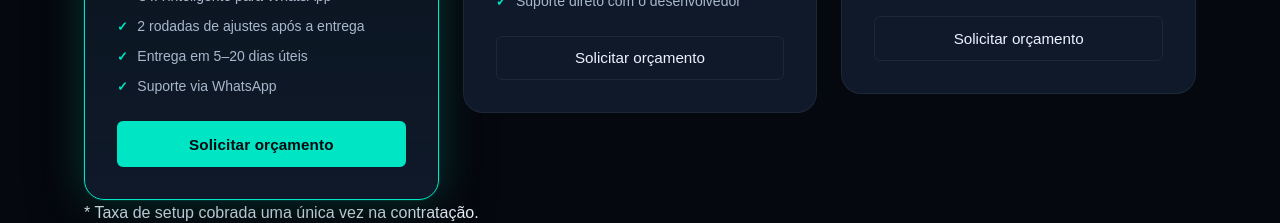
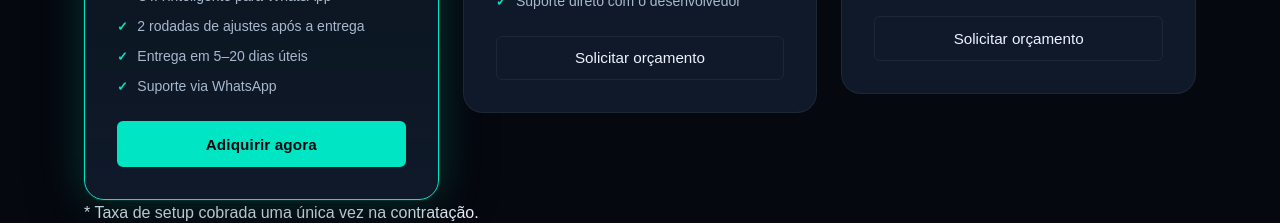
Before and after one commit to OcimarPrado/Frontend-ProjetoA, a React (Vite) app: page / in a window 1280 px wide. Shown: the part 3420-3643 px from the top of the page. Built offline with nearby package versions, Linux system fonts and the light colour scheme.

Commit message:
change site

```diff
--- a/src/components/WhatsAppFloat.tsx
+++ b/src/components/WhatsAppFloat.tsx
@@ -3,7 +3,7 @@ import "../styles/WhatsAppFloat.css";
 
 const WhatsAppFloat: React.FC = () => {
   const numero = "5551980534875"; // Substitua pelo número de telefone desejado
-  const mensagem = "Olá, vim do site Ocyan-Tech, gostaria de saber mais sobre os serviços."; // Substitua pela mensagem desejada
+  const mensagem = "Olá, vim do site Nayco-Tech, gostaria de saber mais sobre os serviços."; // Substitua pela mensagem desejada
   const url = `https://wa.me/${numero}?text=${encodeURIComponent(mensagem)}`;
 
   return (
--- a/src/i18n/pt.json
+++ b/src/i18n/pt.json
@@ -161,8 +161,10 @@
     "sub": "Sem surpresas. Cada solução dimensionada para o seu negócio — do site ao sistema completo.",
     "featured_badge": "Preço Promocional",
     "note_setup": "* Taxa de setup cobrada uma única vez na contratação.",
-    "cta": "Solicitar orçamento",
+    "cta": "Adiquirir agora",
     "cta_custom": "Solicitar orçamento",
+    "link1": "https://wa.me/5551980534875?text=Olá%2c%20vim%20do%20site%20Nayco-Tech%2C%20gostaria%20de%20saber%20mais%20sobre%20seus%20serviços.",
+
     "plans": [
       {
         "name": "Sites",
@@ -360,7 +362,7 @@
   "tag": "Contato",
   "title": "Vamos construir",
   "title_accent": " algo juntos",
-  "sub": "Preencha o formulário ou entre em contato diretamente pelo WhatsApp. Respondemos em até 24 horas.",
+  "sub": "Preencha o formulário ao lado com o máximo de informações sobre deu negócio e o que você precisa criar ou automatizar. Respondemos em até 24 horas.",
 
   "methods": [
     {
```
